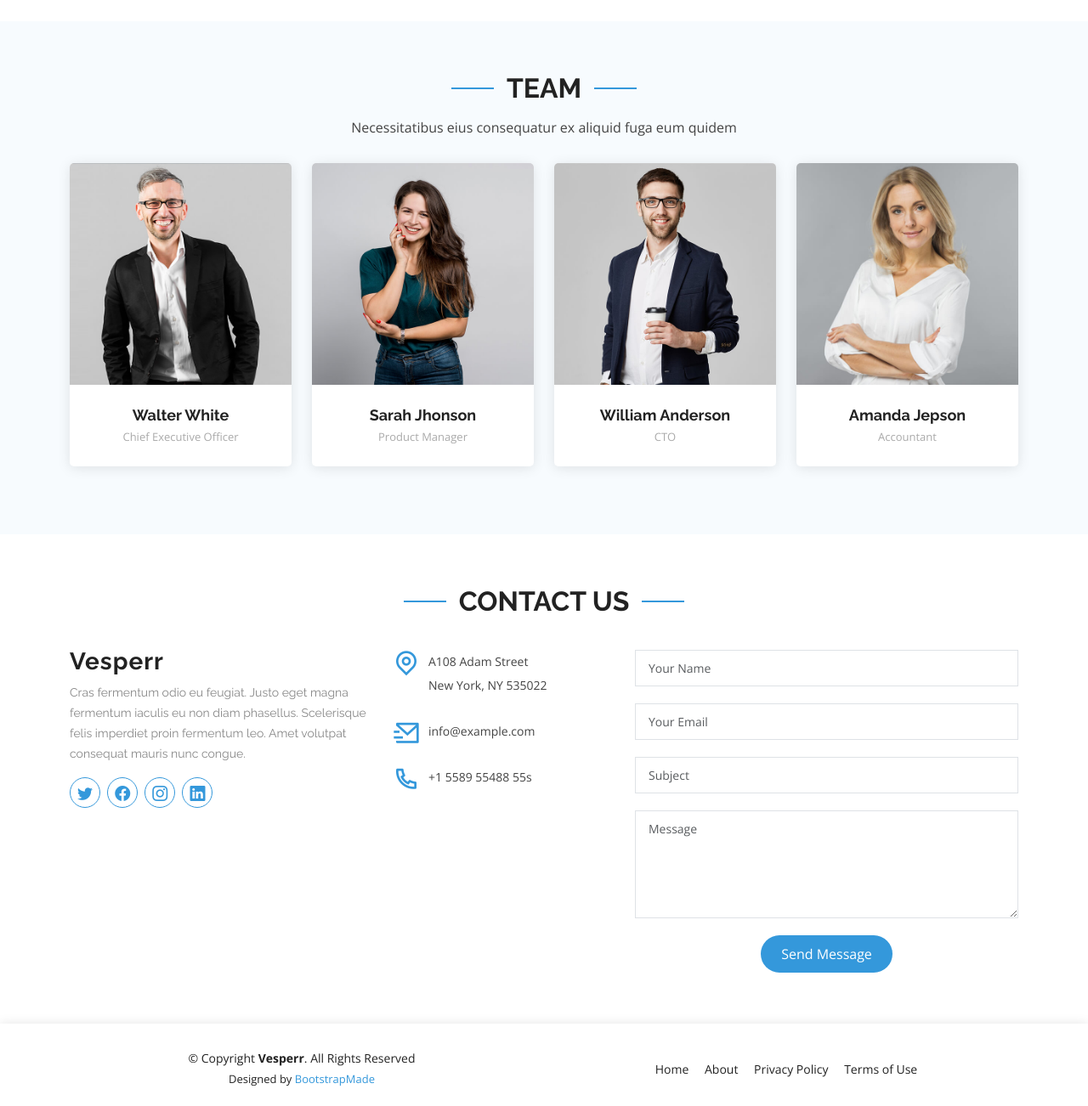
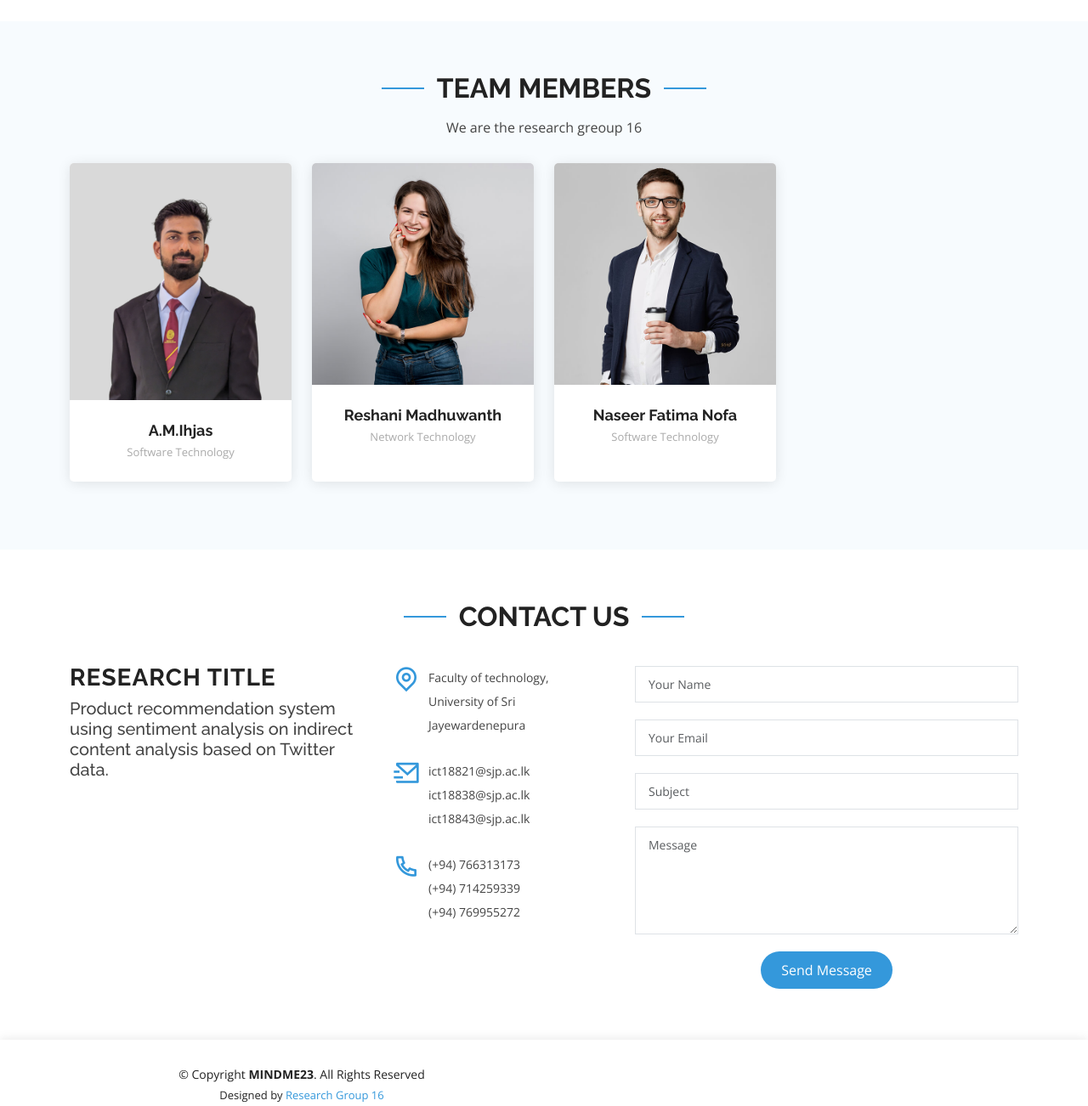
Before and after one commit to ihjasdev/G16-website, a plain HTML site: page index.html in a window 1280 px wide. Shown: the part 4820-6122 px from the top of the page at 85% size. Drawn offline with nearby package versions, Linux system fonts and the light colour scheme.

Commit message:
updated verson

```diff
--- a/index.html
+++ b/index.html
@@ -653,16 +653,16 @@
       <div class="container">
 
         <div class="section-title" data-aos="fade-up">
-          <h2>Team</h2>
-          <p>Necessitatibus eius consequatur ex aliquid fuga eum quidem</p>
+          <h2>Team Members</h2>
+          <p>We are the research greoup 16 </p>
         </div>
 
-        <div class="row">
+        <div class="row" >
 
           <div class="col-lg-3 col-md-6 d-flex align-items-stretch">
             <div class="member" data-aos="fade-up" data-aos-delay="100">
               <div class="member-img">
-                <img src="assets/img/team/team-1.jpg" class="img-fluid" alt="">
+                <img src="assets/img/team/ihjas.png" class="img-fluid" alt="">
                 <div class="social">
                   <a href=""><i class="bi bi-twitter"></i></a>
                   <a href=""><i class="bi bi-facebook"></i></a>
@@ -671,8 +671,8 @@
                 </div>
               </div>
               <div class="member-info">
-                <h4>Walter White</h4>
-                <span>Chief Executive Officer</span>
+                <h4>A.M.Ihjas</h4>
+                <span>Software Technology</span>
               </div>
             </div>
           </div>
@@ -689,8 +689,8 @@
                 </div>
               </div>
               <div class="member-info">
-                <h4>Sarah Jhonson</h4>
-                <span>Product Manager</span>
+                <h4>Reshani Madhuwanth</h4>
+                <span>Network Technology</span>
               </div>
             </div>
           </div>
@@ -707,29 +707,13 @@
                 </div>
               </div>
               <div class="member-info">
-                <h4>William Anderson</h4>
-                <span>CTO</span>
+                <h4> Naseer Fatima Nofa</h4>
+                <span>Software Technology</span>
               </div>
             </div>
           </div>
 
-          <div class="col-lg-3 col-md-6 d-flex align-items-stretch">
-            <div class="member" data-aos="fade-up" data-aos-delay="400">
-              <div class="member-img">
-                <img src="assets/img/team/team-4.jpg" class="img-fluid" alt="">
-                <div class="social">
-                  <a href=""><i class="bi bi-twitter"></i></a>
-                  <a href=""><i class="bi bi-facebook"></i></a>
-                  <a href=""><i class="bi bi-instagram"></i></a>
-                  <a href=""><i class="bi bi-linkedin"></i></a>
-                </div>
-              </div>
-              <div class="member-info">
-                <h4>Amanda Jepson</h4>
-                <span>Accountant</span>
-              </div>
-            </div>
-          </div>
+
 
         </div>
 
@@ -752,14 +736,10 @@
 
           <div class="col-lg-4 col-md-6" data-aos="fade-up" data-aos-delay="100">
             <div class="contact-about">
-              <h3>Vesperr</h3>
-              <p>Cras fermentum odio eu feugiat. Justo eget magna fermentum iaculis eu non diam phasellus. Scelerisque felis imperdiet proin fermentum leo. Amet volutpat consequat mauris nunc congue.</p>
-              <div class="social-links">
-                <a href="#" class="twitter"><i class="bi bi-twitter"></i></a>
-                <a href="#" class="facebook"><i class="bi bi-facebook"></i></a>
-                <a href="#" class="instagram"><i class="bi bi-instagram"></i></a>
-                <a href="#" class="linkedin"><i class="bi bi-linkedin"></i></a>
-              </div>
+              <h3>RESEARCH TITLE</h3>
+              <h5>Product recommendation system using sentiment analysis on indirect  content analysis based on Twitter data.
+              </h5>
+              <p></p>
             </div>
           </div>
 
@@ -767,17 +747,19 @@
             <div class="info">
               <div>
                 <i class="ri-map-pin-line"></i>
-                <p>A108 Adam Street<br>New York, NY 535022</p>
+                <p>Faculty of technology,<br>University of Sri Jayewardenepura</p>
               </div>
 
               <div>
                 <i class="ri-mail-send-line"></i>
-                <p>info@example.com</p>
+                <p>ict18821@sjp.ac.lk<br>
+                ict18838@sjp.ac.lk<br>
+              ict18843@sjp.ac.lk</p>
               </div>
 
               <div>
                 <i class="ri-phone-line"></i>
-                <p>+1 5589 55488 55s</p>
+                <p>(+94) 766313173<br>(+94) 714259339<br>(+94) 769955272</p>
               </div>
 
             </div>
@@ -819,24 +801,14 @@
       <div class="row d-flex align-items-center">
         <div class="col-lg-6 text-lg-left text-center">
           <div class="copyright">
-            &copy; Copyright <strong>Vesperr</strong>. All Rights Reserved
+            &copy; Copyright <strong>MINDME23</strong>. All Rights Reserved
           </div>
           <div class="credits">
-            <!-- All the links in the footer should remain intact. -->
-            <!-- You can delete the links only if you purchased the pro version. -->
-            <!-- Licensing information: https://bootstrapmade.com/license/ -->
-            <!-- Purchase the pro version with working PHP/AJAX contact form: https://bootstrapmade.com/vesperr-free-bootstrap-template/ -->
-            Designed by <a href="https://bootstrapmade.com/">BootstrapMade</a>
+
+            Designed by <a href="https://ihjasdev.github.io/G16-website/">Research Group 16</a>
           </div>
         </div>
-        <div class="col-lg-6">
-          <nav class="footer-links text-lg-right text-center pt-2 pt-lg-0">
-            <a href="#intro" class="scrollto">Home</a>
-            <a href="#about" class="scrollto">About</a>
-            <a href="#">Privacy Policy</a>
-            <a href="#">Terms of Use</a>
-          </nav>
-        </div>
+
       </div>
     </div>
   </footer><!-- End Footer -->
```
Also changed, not shown: assets/css/style.css (+3 -5 lines), assets/img/team/ihjas.png (added).
